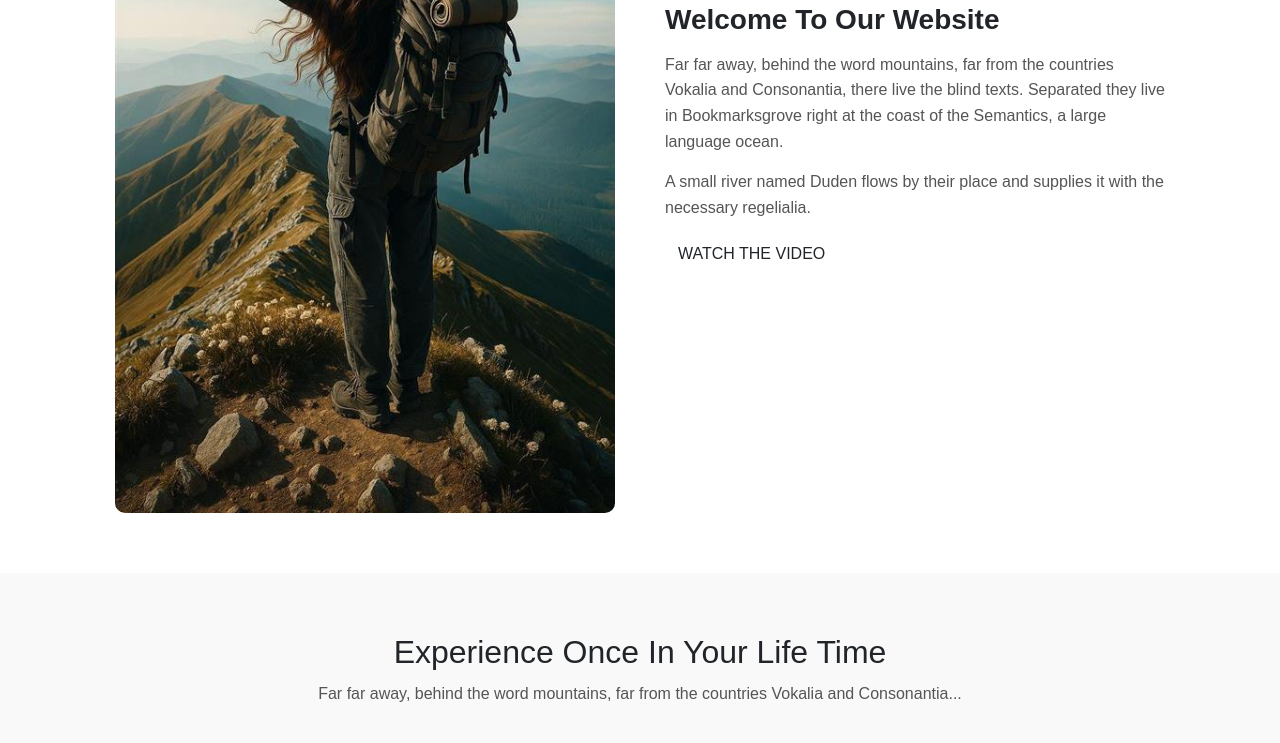
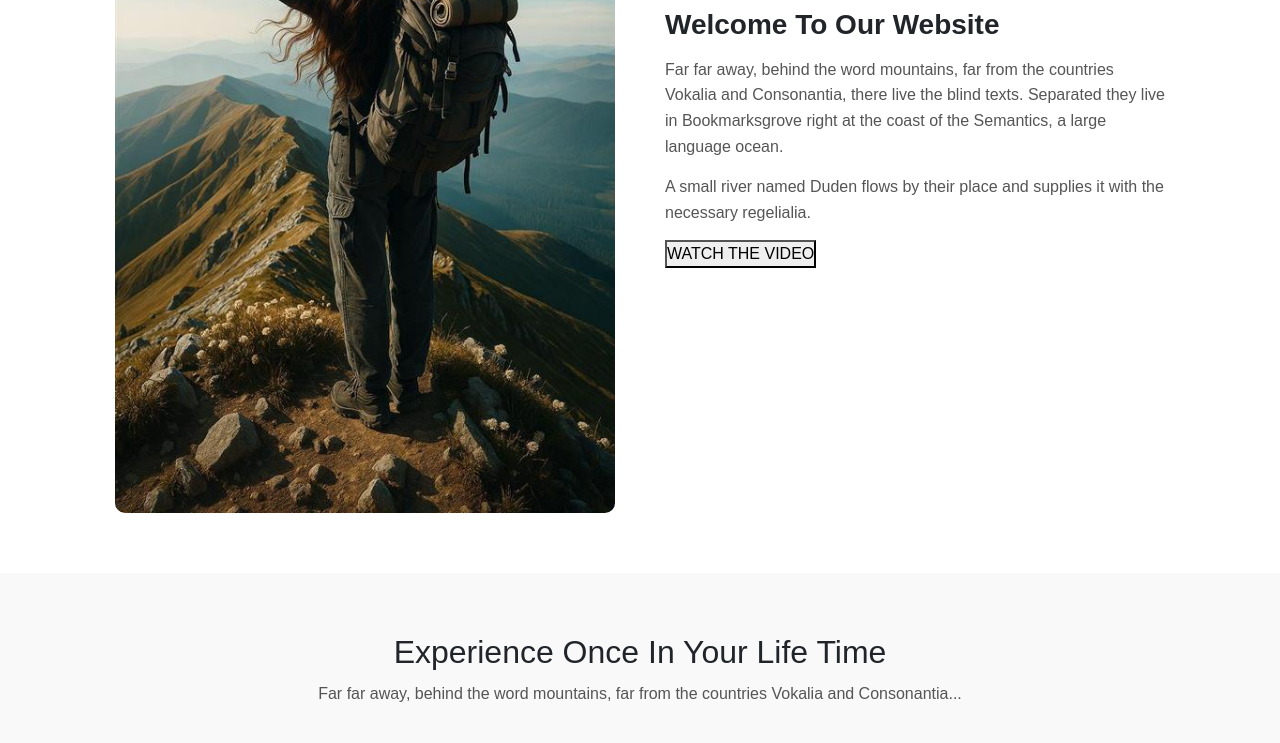
Before and after one commit to girija2607/hepta-websites, a plain HTML site: page index.html in a window 1280 px wide. Shown: the part 1169-1912 px from the top of the page. Drawn offline with nearby package versions, Linux system fonts and the light colour scheme.

Commit message:
Add files via upload

```diff
--- a/index.html
+++ b/index.html
@@ -68,7 +68,8 @@
       <p>
         A small river named Duden flows by their place and supplies it with the necessary regelialia.
       </p>
-      <a href="#" class="btn">WATCH THE VIDEO</a>
+      <button>WATCH THE VIDEO</button>
+      <!-- <a href="#" class="btn">WATCH THE VIDEO</a> -->
     </div>
   </div>
 </section>
```
